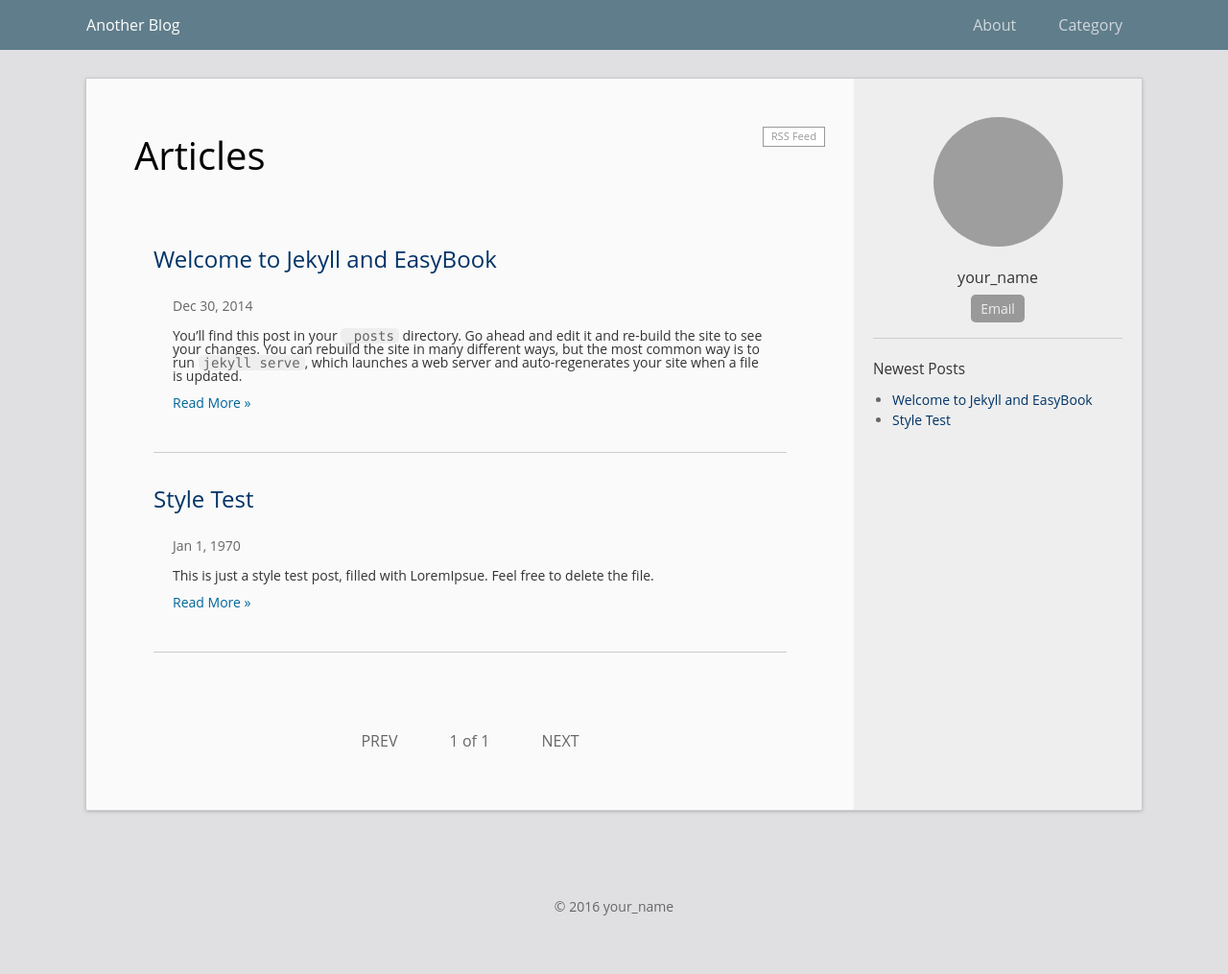
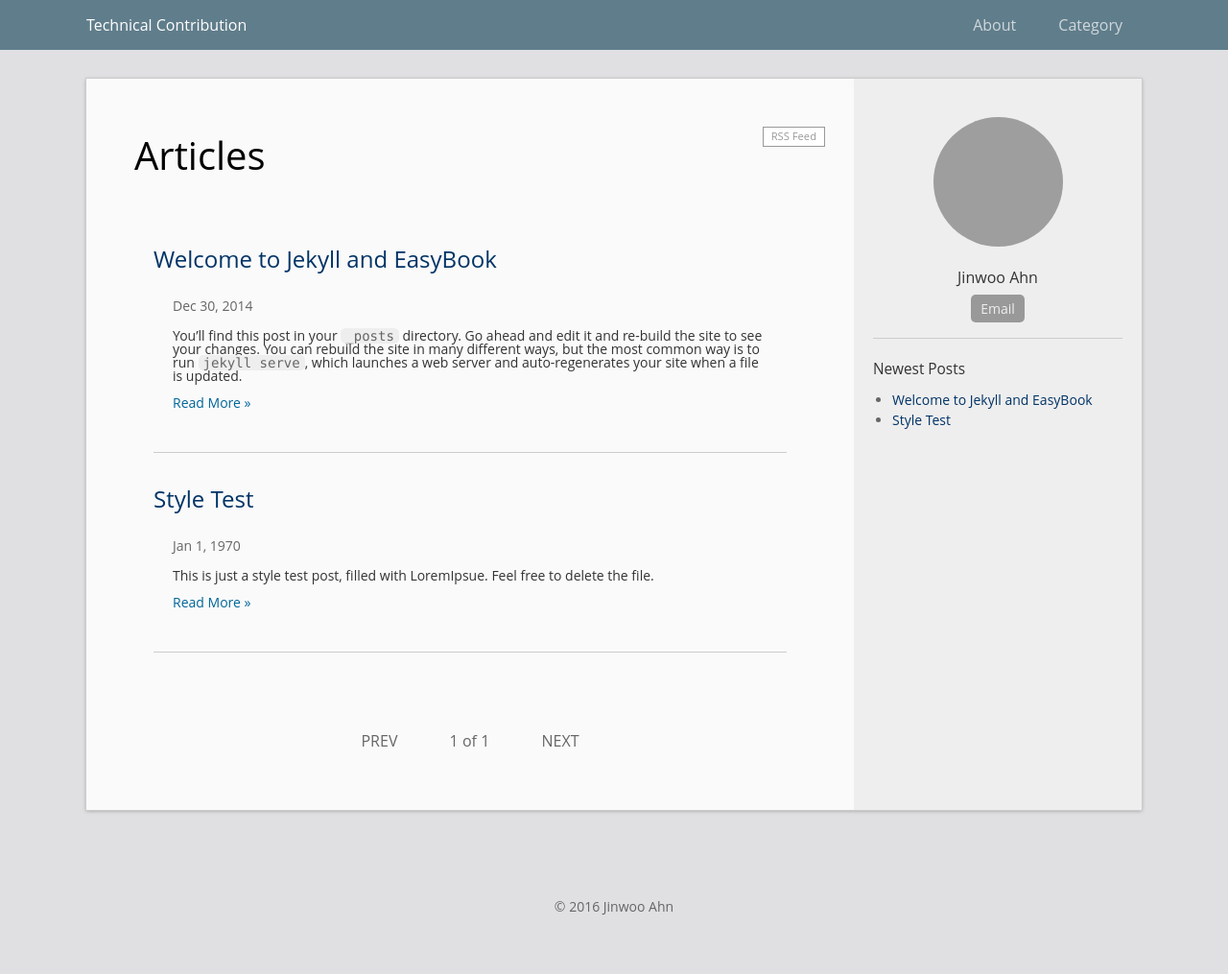
Before and after one commit to ahnjinwoo/ahnjinwoo.github.io, a Jekyll site: the page built from index.html, in a window 1280 px wide. Shown: the whole page at 96% size. Built offline with Jekyll 4.4.1, drawn with Linux system fonts in a browser that asks for light colours; the list of posts is cut into pages by our own code; grey boxes are pictures that could not be loaded.

Commit message:
edit config

```diff
--- a/_config.yml
+++ b/_config.yml
@@ -1,14 +1,14 @@
 # Site settings
-title: Another Blog
-url: "http://laobubu.github.io"    # the protocol and hostname of your site, eg. `http://laobubu.github.io`
-baseurl: "/jekyll-theme-EasyBook" # the prefix of your site uri, eg. `/jekyll-theme-EasyBook` or just one slash `/`
+title: Technical Contribution
+url: "ahnjinwoo.github.io"    # the protocol and hostname of your site, eg. `http://laobubu.github.io`
+baseurl: "" # the prefix of your site uri, eg. `/jekyll-theme-EasyBook` or just one slash `/`
 #timezone: Asia/Chongqing
 description: >
   One or more sentences introducing this blog.
 
 # Your information
 email: your_email@example.com
-author: your_name
+author: Jinwoo Ahn
 avatar: "//www.gravatar.com/avatar/your_email_md5?d=mm&s=135"
 profile: One sentence introducing yourself.
 #twitter_username: twitter_username
```
Also changed, not shown: about.md (+1 -3 lines).
